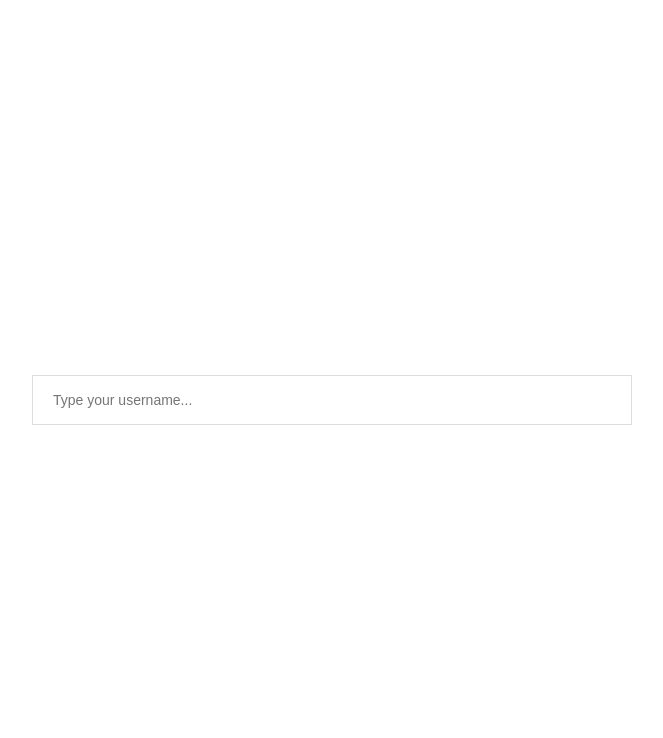
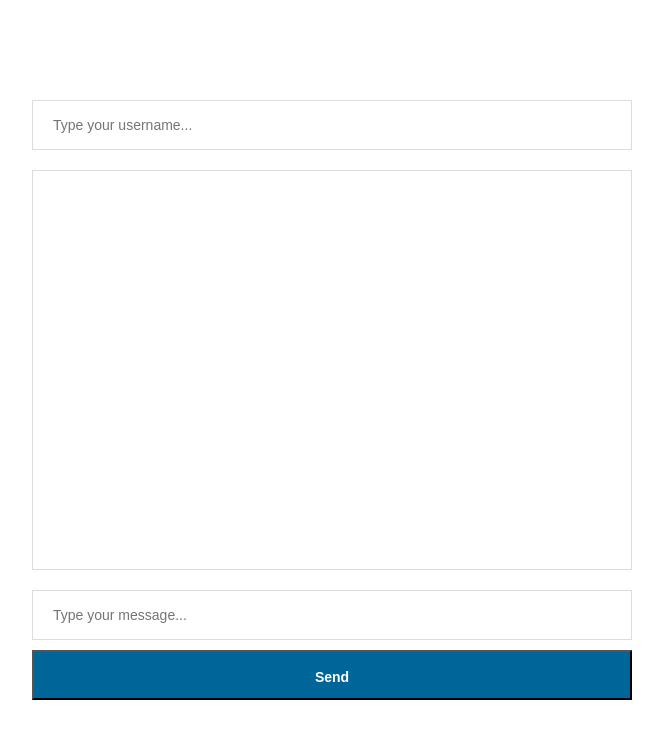
Before and after one commit to guilhermebkel/Chat, a website: page public/index.html in a window 1280 px wide. Shown: the whole page, without its empty margins (308-971 px from the left). Drawn offline with nearby package versions, Linux system fonts and the light colour scheme.

```diff
--- a/package.json
+++ b/package.json
@@ -18,12 +18,18 @@
   },
   "homepage": "https://github.com/guilhermebkel/Chat#readme",
   "dependencies": {
+    "@types/node": "^12.7.2",
     "ejs": "^2.6.2",
     "express": "^4.17.1",
+    "http": "0.0.0",
     "nodemon": "^1.19.1",
+    "path": "^0.12.7",
     "socket.io": "^2.2.0",
     "sucrase": "^3.10.1",
     "ts-node": "^8.3.0",
     "typescript": "^3.5.3"
+  },
+  "devDependencies": {
+    "@types/express": "^4.17.1"
   }
 }
--- a/public/index.html
+++ b/public/index.html
@@ -14,6 +14,9 @@
     <body>
         <form id="chat">
             <input type="text" name="username" placeholder="Type your username...">
+            <div class="messages"></div>
+            <input type="text" name="message" placeholder="Type your message...">
+            <button type="submit">Send</button>
         </form>
     </body>
 </html>
```
Also changed, not shown: index.ts (+7 -5 lines), 1 other file.
